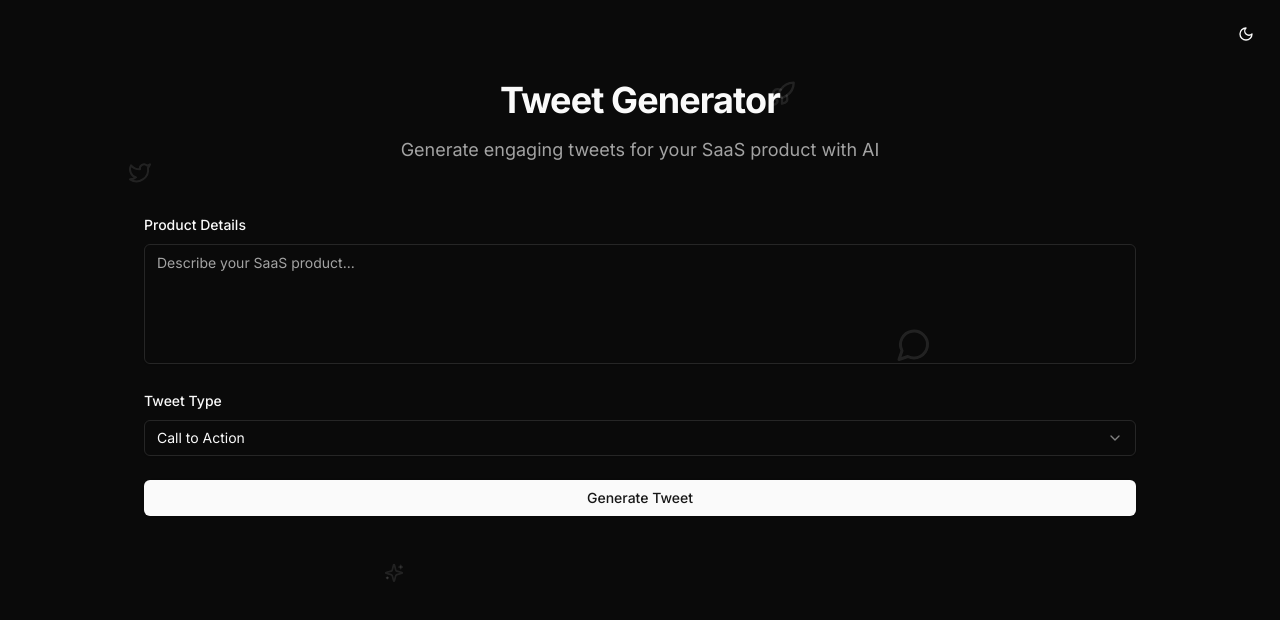
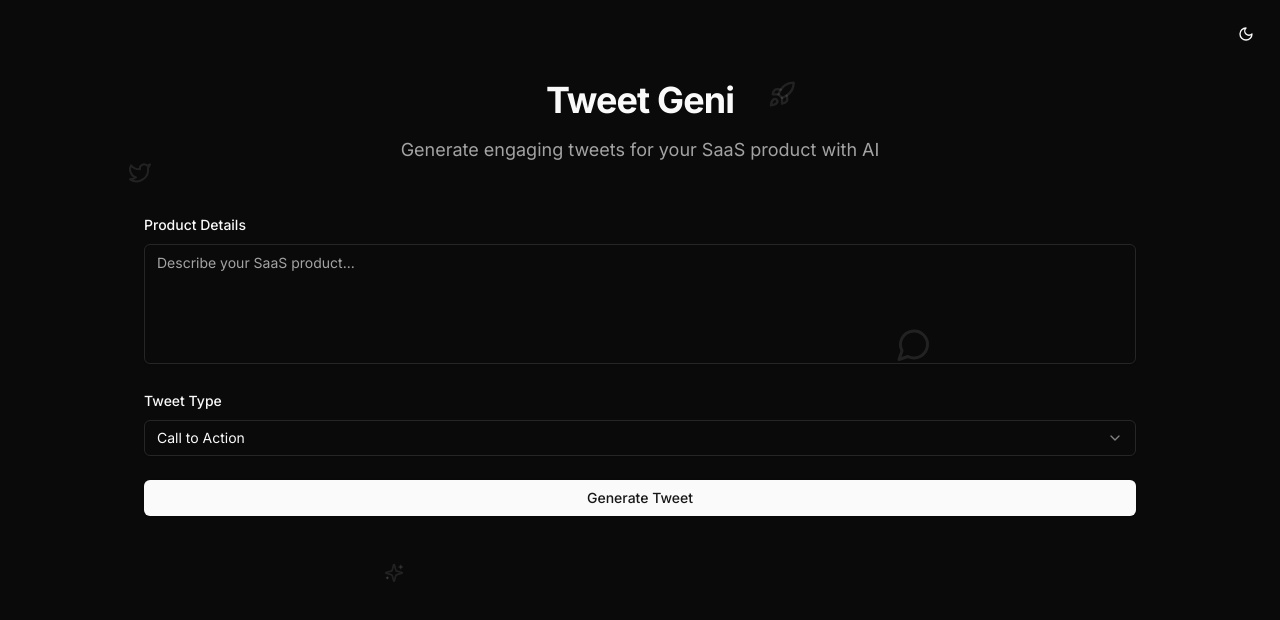
Before and after one commit to Shrishail-Patil/TweetGen, a Next.js app: page / in a window 1280 px wide. Shown: the top 620 px of the page. Built offline with nearby package versions, Linux system fonts and the light colour scheme.

Commit message:
redesigned

```diff
--- a/app/page.tsx
+++ b/app/page.tsx
@@ -53,7 +53,7 @@
             transition={{ duration: 0.5 }}
             className="text-center mb-12"
           >
-            <h1 className="text-4xl font-bold tracking-tight mb-4">Tweet Generator</h1>
+            <h1 className="text-4xl font-bold tracking-tight mb-4">Tweet Geni</h1>
             <p className="text-muted-foreground text-lg">Generate engaging tweets for your SaaS product with AI</p>
           </motion.div>
           <TweetGenerator />
```
